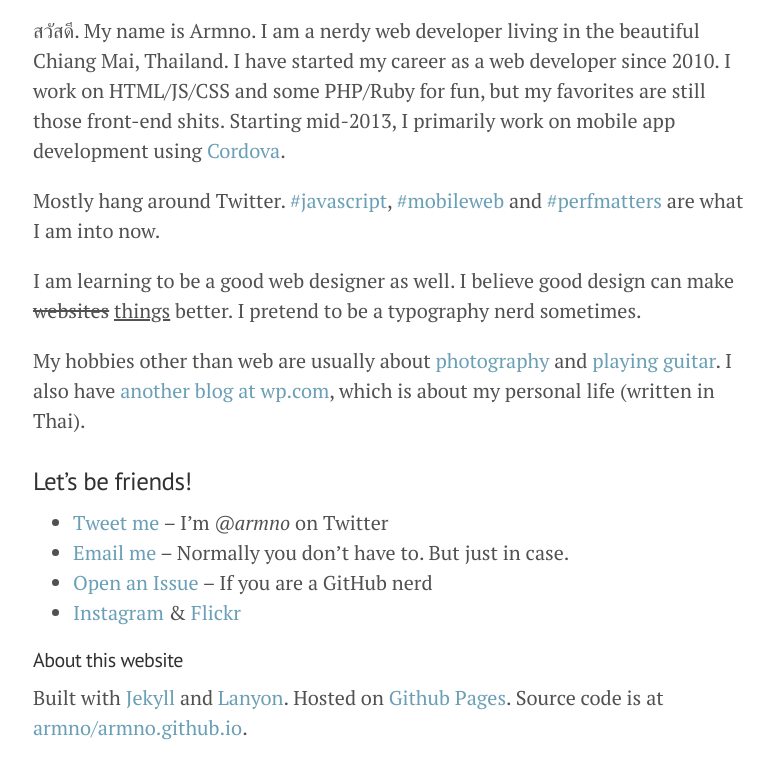
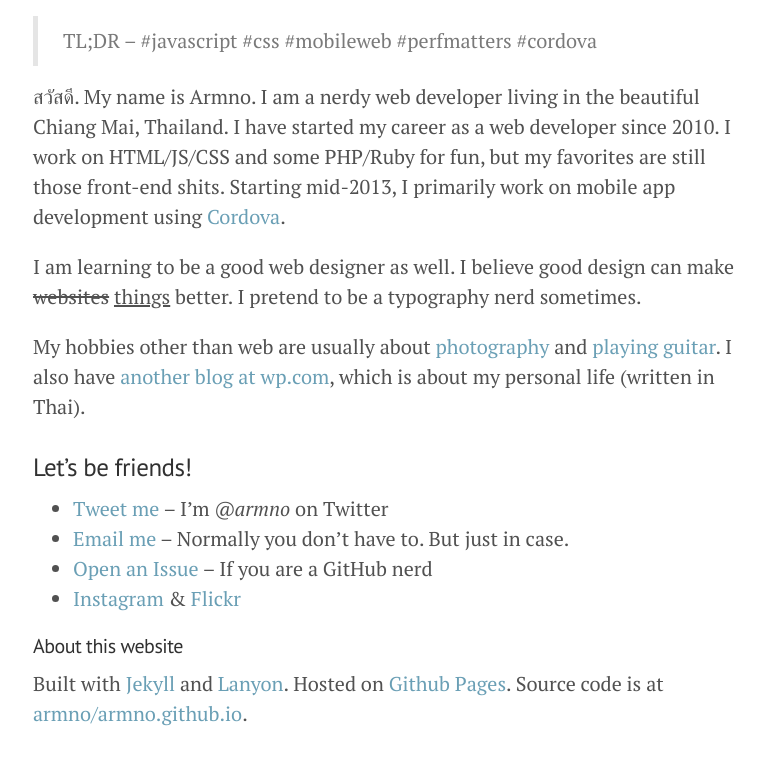
Before and after one commit to armno/armno.github.io, a Jekyll site: the page built from about/index.md, in a window 1280 px wide, cut to the strip 346-1169 px from the top of the page. Shown: the top 779 px of the strip, without its empty margins (247-1021 px from the left). Built offline with Jekyll 4.4.1, drawn with Linux system fonts in a browser that asks for light colours; Markdown is read by kramdown in place of the engine named in the settings.

Commit message:
no signal input

```diff
--- a/about/index.md
+++ b/about/index.md
@@ -6,9 +6,9 @@ description: สวัสดี My name is Armno. I am a web developer living in
 
 ![My Gravatar Profile](http://www.gravatar.com/avatar/2b94fcf4614d1a468cc00c21612fea46?s=150)
 
+> TL;DR &ndash; #javascript #css #mobileweb #perfmatters #cordova
+
 สวัสดี. My name is Armno. I am a nerdy web developer living in the beautiful Chiang Mai, Thailand. I have started my career as a web developer since 2010. I work on HTML/JS/CSS and some PHP/Ruby for fun, but my favorites are still those front-end shits. Starting mid-2013, I primarily work on mobile app development using [Cordova](http://cordova.io).
-
-Mostly hang around Twitter. [#javascript](https://twitter.com/search?q=%23javascript&src=typd), [#mobileweb](https://twitter.com/search?src=typd&q=%23mobileweb) and [#perfmatters](https://twitter.com/search?src=typd&q=%23perfmatters) are what I am into now.
 
 I am learning to be a good web designer as well. I believe good design can make <del>websites</del> <ins>things</ins> better. I pretend to be a typography nerd sometimes.
 
```
